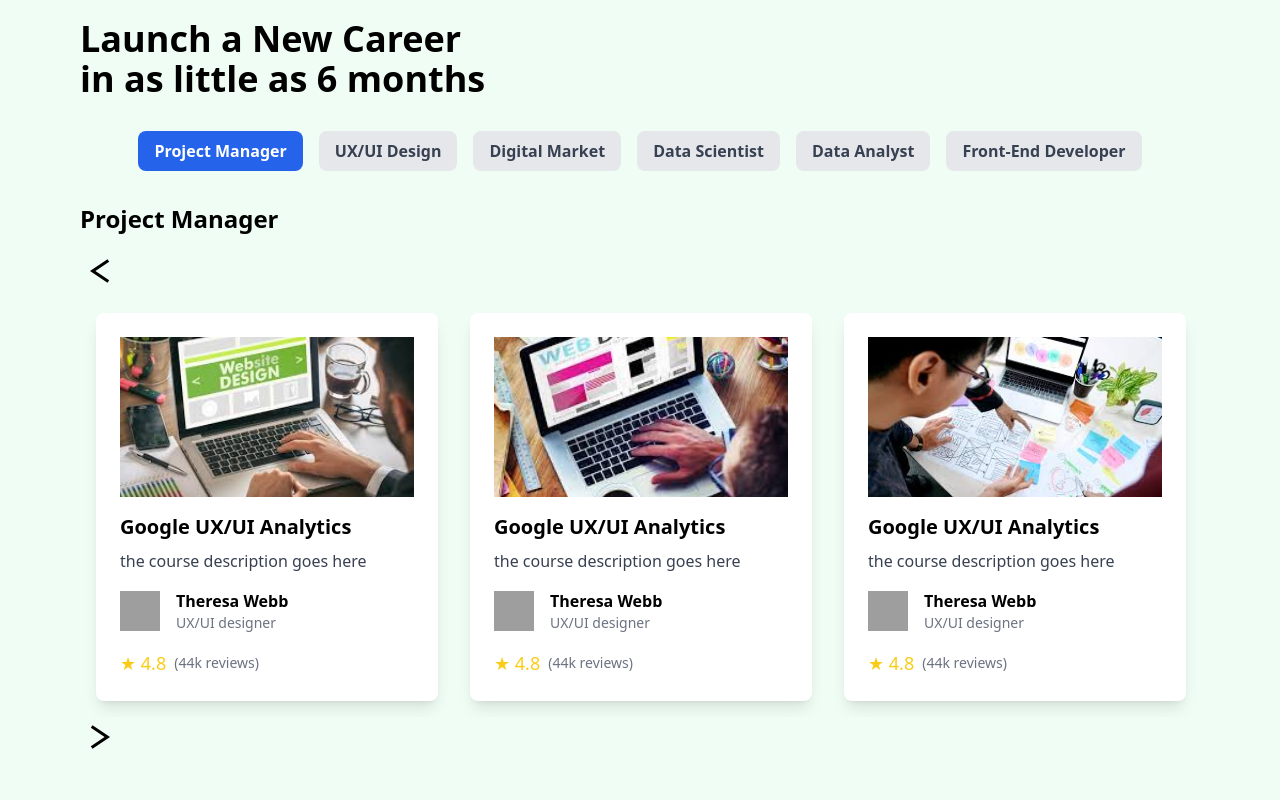
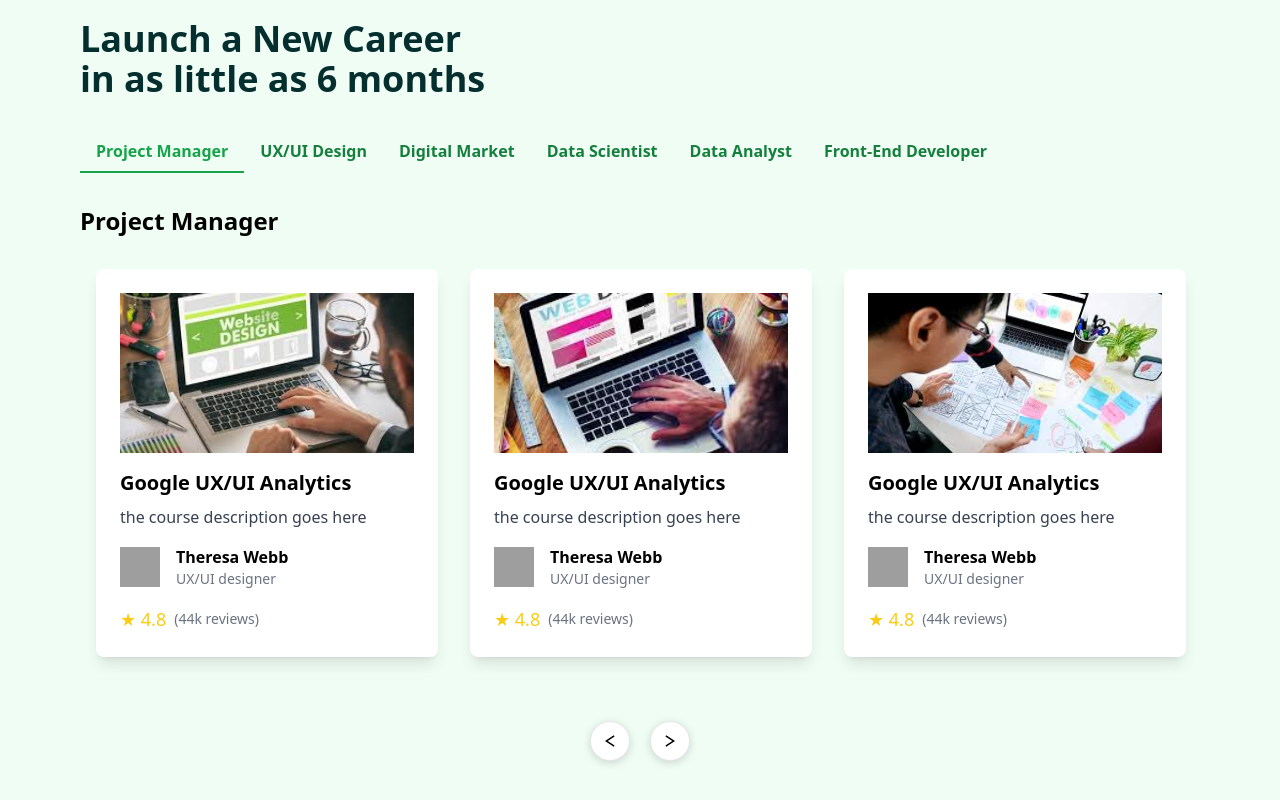
Before and after one commit to ali-khattak/Learning-home-Page, a React (Vite) app: page / in a window 1280 px wide. Shown: the part 900-1700 px from the top of the page. Built offline with nearby package versions, Linux system fonts and the light colour scheme; grey boxes are pictures that could not be loaded; the HTML template or start-up script is replaced by a standard one.

Commit message:
Update CoursesSection.jsx

```diff
--- a/src/components/CoursesSection.jsx
+++ b/src/components/CoursesSection.jsx
@@ -2,16 +2,16 @@ import React, { useState, useRef } from 'react';
 import Slider from 'react-slick';
 import 'slick-carousel/slick/slick.css';
 import 'slick-carousel/slick/slick-theme.css';
+import './styles.css'; // Import the CSS file
 
-import mobileUIImage from '/public/mobileui.png';
-import webDesignImage from '/public/webdesign.jfif';
-import webImage from '/public/web.jfif';
-import uiImage from '/public/ui.jfif'; // Changed from .fifi to .jfif
-import instructorImage from '/public/P1.svg';
-import greaterIcon from '/public/greater.svg'; // Custom icon for "next"
-import lessIcon from '/public/less.svg'; // Custom icon for "prev"
+import mobileUIImage from '/mobileui.png';
+import webDesignImage from '/webdesign.jfif';
+import webImage from '/web.jfif';
+import uiImage from '/ui.jfif';
+import instructorImage from '/P1.svg';
+import greaterIcon from '/greater.svg';
+import lessIcon from '/less.svg';
 
-// Define custom arrow components
 const CustomPrevArrow = ({ onClick }) => (
   <button className="custom-arrow" onClick={onClick}>
     <img src={lessIcon} alt="Previous" />
@@ -28,44 +28,13 @@ const courses = [
   {
     mainCourse: 'Project Manager',
     subCourses: [
-      {
-        image: webDesignImage,
-        title: 'Google UX/UI Analytics',
-        instructor: 'Theresa Webb',
-        description: 'the course description goes here',
-        designation: 'UX/UI designer',
-        rating: 4.8,
-        reviews: '44k reviews',
-      },
-      {
-        image: webImage,
-        title: 'Google UX/UI Analytics',
-        instructor: 'Theresa Webb',
-        description: 'the course description goes here',
-        designation: 'UX/UI designer',
-        rating: 4.8,
-        reviews: '44k reviews',
-      },
-      {
-        image: uiImage,
-        title: 'Google UX/UI Analytics',
-        instructor: 'Theresa Webb',
-        designation: 'UX/UI designer',
-        description: 'the course description goes here',
-        rating: 4.8,
-        reviews: '44k reviews',
-      },
-      {
-        image: mobileUIImage,
-        title: 'Google UX/UI Analytics',
-        instructor: 'Theresa Webb',
-        designation: 'UX/UI designer',
-        description: 'the course description goes here',
-        rating: 4.8,
-        reviews: '44k reviews',
-      },
+      { image: webDesignImage, title: 'Google UX/UI Analytics', instructor: 'Theresa Webb', description: 'the course description goes here', designation: 'UX/UI designer', rating: 4.8, reviews: '44k reviews' },
+      { image: webImage, title: 'Google UX/UI Analytics', instructor: 'Theresa Webb', description: 'the course description goes here', designation: 'UX/UI designer', rating: 4.8, reviews: '44k reviews' },
+      { image: uiImage, title: 'Google UX/UI Analytics', instructor: 'Theresa Webb', designation: 'UX/UI designer', description: 'the course description goes here', rating: 4.8, reviews: '44k reviews' },
+      { image: mobileUIImage, title: 'Google UX/UI Analytics', instructor: 'Theresa Webb', designation: 'UX/UI designer', description: 'the course description goes here', rating: 4.8, reviews: '44k reviews' },
     ],
   },
+
   {
     mainCourse: 'UX/UI Design',
     subCourses: [
@@ -273,9 +242,8 @@ const courses = [
     ],
   },
 ];
-
 const CoursesSection = () => {
-  const [selectedCourse, setSelectedCourse] = useState(0); // Default to the first course
+  const [selectedCourse, setSelectedCourse] = useState(0);
   const sliderRef = useRef(null);
 
   const settings = {
@@ -285,79 +253,73 @@ const CoursesSection = () => {
     slidesToShow: 3,
     slidesToScroll: 1,
     responsive: [
-      {
-        breakpoint: 1024,
-        settings: {
-          slidesToShow: 2,
-          slidesToScroll: 1,
-          infinite: true,
-          dots: true,
-        },
-      },
-      {
-        breakpoint: 600,
-        settings: {
-          slidesToShow: 1,
-          slidesToScroll: 1,
-        },
-      },
+      { breakpoint: 1024, settings: { slidesToShow: 2, slidesToScroll: 1, infinite: true, dots: true } },
+      { breakpoint: 600, settings: { slidesToShow: 1, slidesToScroll: 1, dots: true } },
     ],
-    prevArrow: <CustomPrevArrow />,
-    nextArrow: <CustomNextArrow />,
+
   };
 
   const handleCourseChange = (index) => {
     setSelectedCourse(index);
     if (sliderRef.current) {
-      sliderRef.current.slickGoTo(0); // Reset the slider to the first slide of the new course
+      sliderRef.current.slickGoTo(0);
     }
   };
 
   return (
     <div className="bg-green-50 py-16">
       <div className="max-w-6xl mx-auto px-4">
-      <h2 className="text-4xl font-bold mb-8 text-dark-green">
-         Launch a New Career<br />
-        in as little as 6 months
-      </h2>
-
-
-        <div className="flex justify-center mb-8 space-x-4">
+        <h2 className="text-4xl font-bold mb-8 text-teal-950">Launch a New Career<br />in as little as 6 months</h2>
+        <div className="block md:hidden">
+          <Slider
+            {...{
+              dots: false,
+              infinite: true,
+              speed: 500,
+              slidesToShow: 4,
+              slidesToScroll: 1,
+              responsive: [
+                { breakpoint: 1024, settings: { slidesToShow: 2, slidesToScroll: 1, infinite: true, dots: false } },
+                { breakpoint: 600, settings: { slidesToShow: 1, slidesToScroll: 1, dots: true } },
+              ],
+            }}
+            className="mb-8"
+          >
+            {courses.map((course, index) => (
+              <div key={index}>
+                <button
+                  className={`py-2 px-4 font-semibold ${index === selectedCourse ? 'border-b-2 border-green-600 text-green-600' : 'text-green-700 hover:text-green-600'}`}
+                  onClick={() => handleCourseChange(index)}
+                >
+                  {course.mainCourse}
+                </button>
+              </div>
+            ))}
+          </Slider>
+        </div>
+        <div className="hidden md:flex mb-8">
           {courses.map((course, index) => (
-            <button
-              key={index}
-              className={`py-2 px-4 rounded-lg font-semibold ${
-                index === selectedCourse
-                  ? 'bg-blue-600 text-white'
-                  : 'bg-gray-200 text-gray-700 hover:bg-gray-300'
-              }`}
-              onClick={() => handleCourseChange(index)}
-            >
-              {course.mainCourse}
-            </button>
+            <div key={index}>
+              <button
+                className={`py-2 px-4 font-semibold ${index === selectedCourse ? 'border-b-2 border-green-600 text-green-600' : 'text-green-700 hover:text-green-600'}`}
+                onClick={() => handleCourseChange(index)}
+              >
+                {course.mainCourse}
+              </button>
+            </div>
           ))}
         </div>
-        <h3 className="text-2xl font-bold mb-4">
-          {courses[selectedCourse].mainCourse}
-        </h3>
-        <div className="overflow-hidden">
+        <h3 className="text-2xl font-bold mb-4">{courses[selectedCourse].mainCourse}</h3>
+        <div className="relative overflow-hidden mb-12">
           <Slider {...settings} ref={sliderRef}>
             {courses[selectedCourse].subCourses.map((subCourse, index) => (
               <div key={index} className="p-4">
                 <div className="bg-white rounded-lg shadow-lg p-6">
-                  <img
-                    src={subCourse.image}
-                    alt={subCourse.title}
-                    className="w-full h-40 object-cover rounded-md mb-4"
-                  />
+                  <img src={subCourse.image} alt={subCourse.title} className="w-full h-40 object-cover rounded-md mb-4" />
                   <h4 className="text-xl font-bold mb-2">{subCourse.title}</h4>
                   <p className="text-gray-700">{subCourse.description}</p>
                   <div className="flex items-center mt-4">
-                    <img
-                      src={instructorImage}
-                      alt={subCourse.instructor}
-                      className="w-10 h-10 rounded-full mr-4"
-                    />
+                    <img src={instructorImage} alt={subCourse.instructor} className="w-10 h-10 rounded-full mr-4" />
                     <div>
                       <h5 className="text-md font-semibold">{subCourse.instructor}</h5>
                       <p className="text-gray-500 text-sm">{subCourse.designation}</p>
@@ -372,6 +334,10 @@ const CoursesSection = () => {
             ))}
           </Slider>
         </div>
+        <div className="slider-controls">
+          <CustomPrevArrow onClick={() => sliderRef.current.slickPrev()} />
+          <CustomNextArrow onClick={() => sliderRef.current.slickNext()} />
+        </div>
       </div>
     </div>
   );
```
